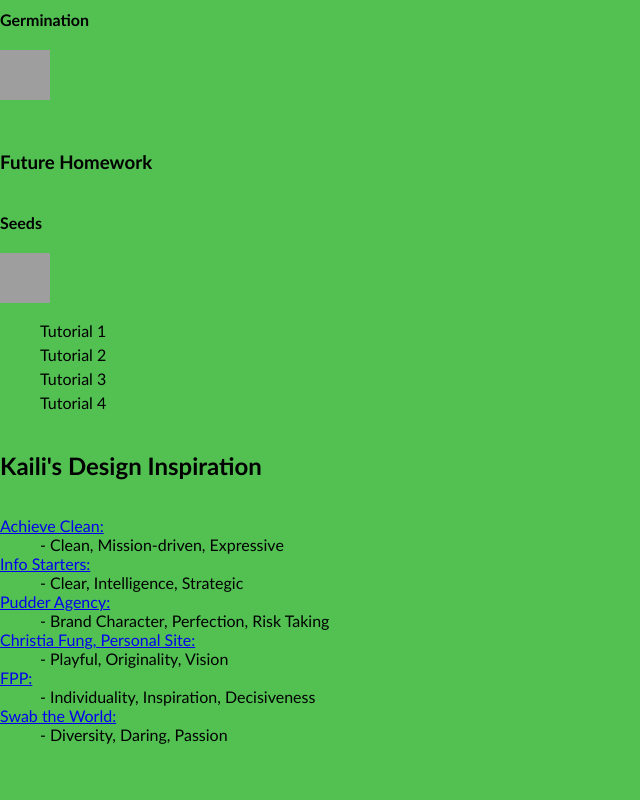
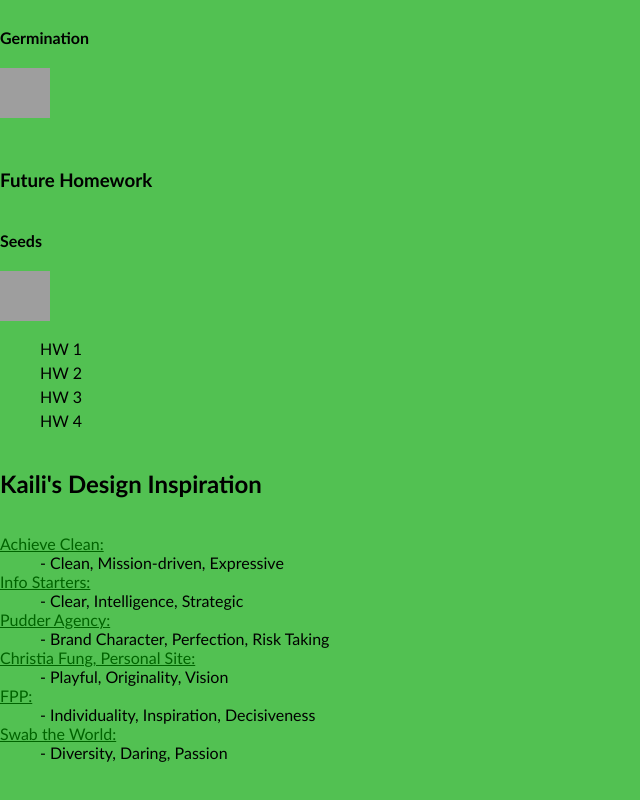
Before and after one commit to k-wegener/cs130-coursework2, a plain HTML site: page index.html in a window 1280 px wide. Shown: the part 1436-2236 px from the top of the page, without its empty margins (0-640 px from the left). Drawn offline with Linux system fonts and the light colour scheme; grey boxes are pictures that could not be loaded.

Commit message:
new edits

```diff
--- a/index.html
+++ b/index.html
@@ -1,10 +1,20 @@
 <!DOCTYPE html>
 <html lang="en">
    <head>
-        <!-- stylesheets and metadata go here -->
-       <title>Kaili's CS130 Homepage</title>
        <link rel="stylesheet" href="style.css">
    </head>
+<style>
+    a:link{
+      color:darkolivegreen;
+      background-color:transparent;
+      text-decoration: underline;
+    }
+    a:visited{
+      color:floralwhite;
+      background-color:transparent;
+      text-decoration: underline;
+    }
+</style>
    <body>
        <header>
            <h1>Kaili's CS130 Flower Garden </h1>
@@ -17,7 +27,7 @@
                      <img src="https://i.pinimg.com/originals/b0/24/74/b024747a07b57af353ec4da03312751c.png" alt="Pink flower in bloom"
                      style="width:50px;height:50px;">
                   <ol>
-                    <li>Tutorial 1</li>
+                    <li> <a href="file:///Users/kailiwegener/Desktop/cs130/tutorials/tutorial01/index.html">Tutorial 1</a></li>
                     <li> Tutorial 2 </li>
                   </ol>
                   <h3>In-Progress Tutorials</h3>
@@ -60,10 +70,10 @@
                      <img src="https://creazilla-store.fra1.digitaloceanspaces.com/cliparts/78561/watering-can-clipart-xl.png" alt="Pink flower watering can"
                     style="width:50px;height:50px;">
                   <ol>
-                      <li> Tutorial 1 </li>
-                      <li> Tutorial 2 </li>
-                      <li> Tutorial 3 </li>
-                      <li> Tutorial 4 </li>
+                      <li> HW 1 </li>
+                      <li> HW 2 </li>
+                      <li> HW 3 </li>
+                      <li> HW 4 </li>
                   </ol>
             </section>
             <section id="inspiration">
--- a/style.css
+++ b/style.css
@@ -9,6 +9,8 @@
     background-color: rgb(82, 193, 82);
     margin: 0px;
     font-family: 'Gill Sans', 'Gill Sans MT', Calibri, 'Trebuchet MS';
+    a:link {color:darkgreen};
+    a:visited {color:seagreen};
 }
 header {
     background-color: lightskyblue;
```
Also changed, not shown: 1 other file.
